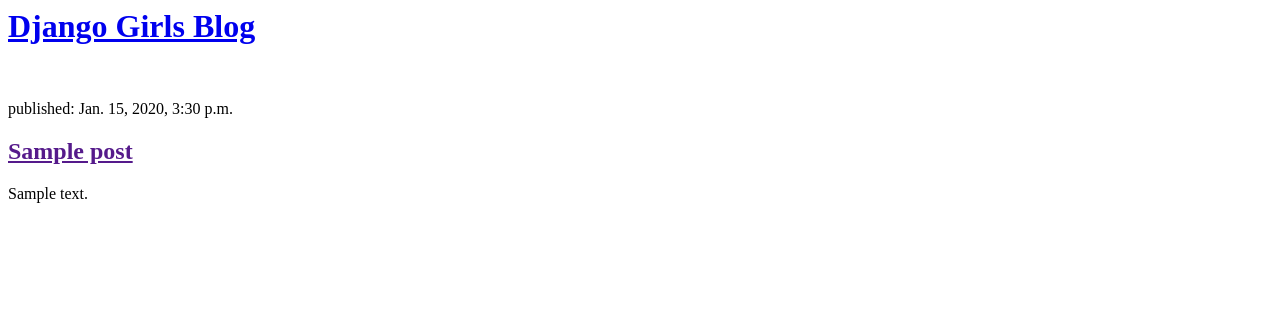
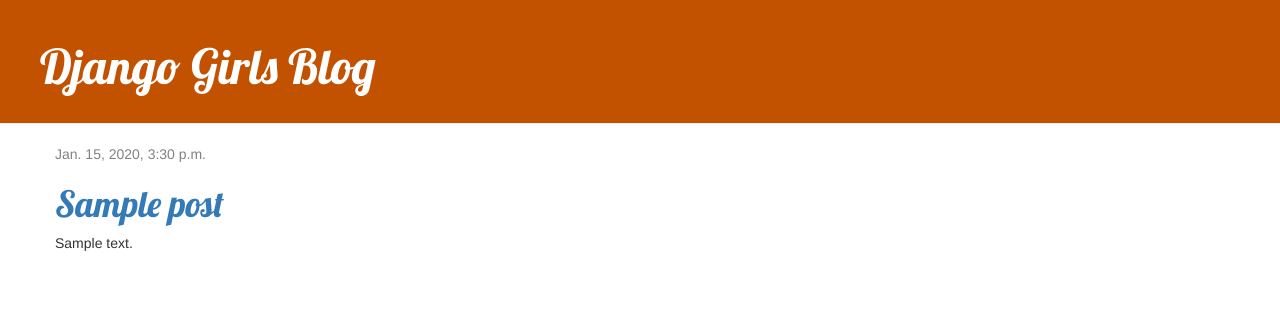
Before and after one commit to kunal-visoulia/my-first-blog, a Django app: template blog/templates/blog/post_list.html in a window 1280 px wide. Shown: the top 322 px of the page. Run offline with Django 3.2, Linux system fonts and the light colour scheme; the template is opened without the code that fills it: values that come from a table or form of the project are taken from there, others are empty; tables that the repository leaves empty hold one stand-in row (values such as "Sample post"); some libraries are stand-ins or nearby versions.

Commit message:
Added view and template for detailed blog post as well as CSS for the site.

```diff
--- /dev/null
+++ b/blog/static/css/blog.css
@@ -0,0 +1,46 @@
+.page-header {
+    background-color: #C25100;
+    margin-top: 0;
+    padding: 20px 20px 20px 40px;
+}
+
+.page-header h1, .page-header h1 a, .page-header h1 a:visited, .page-header h1 a:active {
+    color: #ffffff;
+    font-size: 36pt;
+    text-decoration: none;
+}
+
+.content {
+    margin-left: 40px;
+}
+
+h1, h2, h3, h4 {
+    font-family: 'Lobster', cursive;
+}
+
+.date {
+    color: #828282;
+}
+
+.save {
+    float: right;
+}
+
+.post-form textarea, .post-form input {
+    width: 100%;
+}
+
+.top-menu, .top-menu:hover, .top-menu:visited {
+    color: #ffffff;
+    float: right;
+    font-size: 26pt;
+    margin-right: 20px;
+}
+
+.post {
+    margin-bottom: 70px;
+}
+
+.post h2 a, .post h2 a:visited {
+    color: #000000;
+}
--- /dev/null
+++ b/blog/templates/blog/base.html
@@ -0,0 +1,25 @@
+{% load static %}
+<html>
+    <head>
+        <link rel="stylesheet" href="//maxcdn.bootstrapcdn.com/bootstrap/3.2.0/css/bootstrap.min.css">
+        <link rel="stylesheet" href="//maxcdn.bootstrapcdn.com/bootstrap/3.2.0/css/bootstrap-theme.min.css">
+        <link href="//fonts.googleapis.com/css?family=Lobster&subset=latin,latin-ext" rel="stylesheet" type="text/css">
+
+        <link rel="stylesheet" href="{% static 'css/blog.css' %}">
+
+        <title>KUNAL's blog</title>
+    </head>
+    <body>
+        <div class="page-header">
+            <h1><a href="/">Django Girls Blog</a></h1>
+        </div>
+        <div class="content container">
+            <div class="row">
+                <div class="col-md-8">
+                {% block content %}
+                {% endblock %}
+                </div>
+            </div>
+        </div>
+    </body>
+</html>
--- a/blog/templates/blog/post_list.html
+++ b/blog/templates/blog/post_list.html
@@ -1,22 +1,23 @@
-<html>
-    <head>
-        <title>KUNAL's blog</title>
-    </head>
-    <body>
-        <div>
-            <h1><a href="/">Django Girls Blog</a></h1>
+{% extends 'blog/base.html' %}
+
+{% block content %}
+    {% for post in posts %}
+        <div class="post">
+            <div class="date">
+                {{ post.published_date }}
+            </div>
+            <h1><a href="{% url 'post_detail' pk=post.pk %}">{{ post.title }}</a></h1>
+            <p>{{ post.text|linebreaksbr }}</p>
         </div>
-        <br>
+    {% endfor %}
+{% endblock %}
 
-        {% for post in posts %}
-            <div>
-                <p>published: {{ post.published_date }}</p>
-                <h2><a href="">{{ post.title }}</a></h2>
-                <p>{{ post.text|linebreaksbr }}</p>
-                <br>
-                <!--piping the posts' text through
-a filter to convert line-breaks into paragraphs.-->
-            </div>
-        {% endfor %}
-    </body>
-</html>
+<!--Django will be expecting a URL
+    in blog/urls.py with name=post_detail-->
+<!--pk is short for primary key, which is a unique name for each
+    record in a database. Because we didn't specify a primary key in
+    our Post model, Django creates one for us (by default, a number that
+    increases by one for each record, i.e. 1, 2, 3) and adds it as a field named pk to each of our posts. We access
+     the primary key by writing post.pk, the same way we access other fields (title, author, etc.) in our Post object!-->
+     <!--{% }% (hahah!!!) notation means that we are using Django
+    template tags.-->
--- a/blog/urls.py
+++ b/blog/urls.py
@@ -3,4 +3,8 @@ from . import views
 
 urlpatterns = [
     path('', views.post_list, name='post_list'),
+    path('post/<int:pk>/', views.post_detail, name='post_detail'),
 ]
+#URL: http://127.0.0.1:8000/post/1/
+#Django expects an integer value and will transfer
+# it to a view as a variable called pk.
--- a/blog/views.py
+++ b/blog/views.py
@@ -1,4 +1,4 @@
-from django.shortcuts import render
+from django.shortcuts import render, get_object_or_404
 from django.utils import timezone
 from .models import Post
 
@@ -6,3 +6,7 @@ def post_list(request):
     #published blog posts sorted by published_date
     posts = Post.objects.filter(published_date__lte=timezone.now()).order_by('published_date')
     return render(request, 'blog/post_list.html', {'posts':posts})
+
+def post_detail(request, pk):
+    post = get_object_or_404(Post, pk=pk)
+    return render(request, 'blog/post_detail.html', {'post': post})
```
Also changed, not shown: blog/templates/blog/post_detail.html (added, +13 -0 lines).
